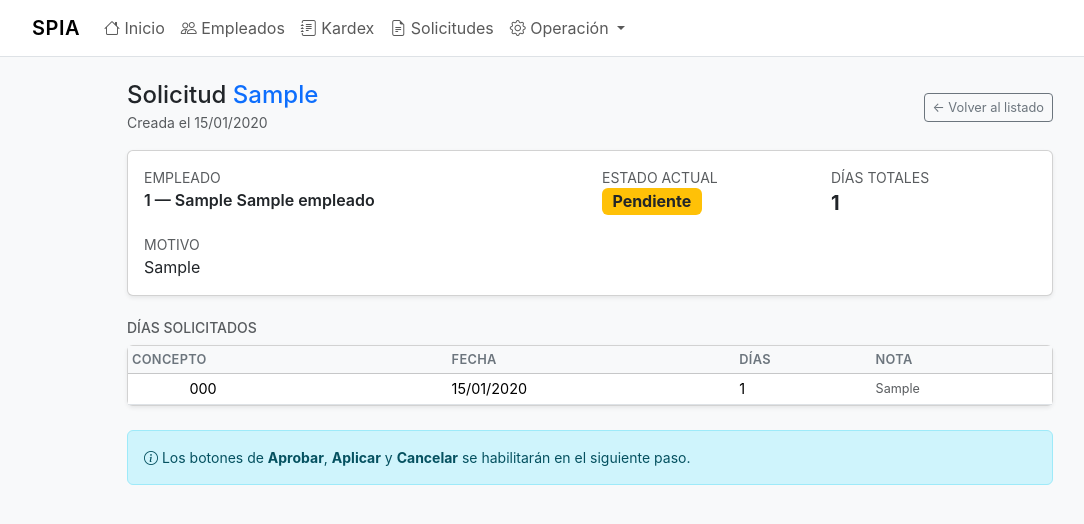
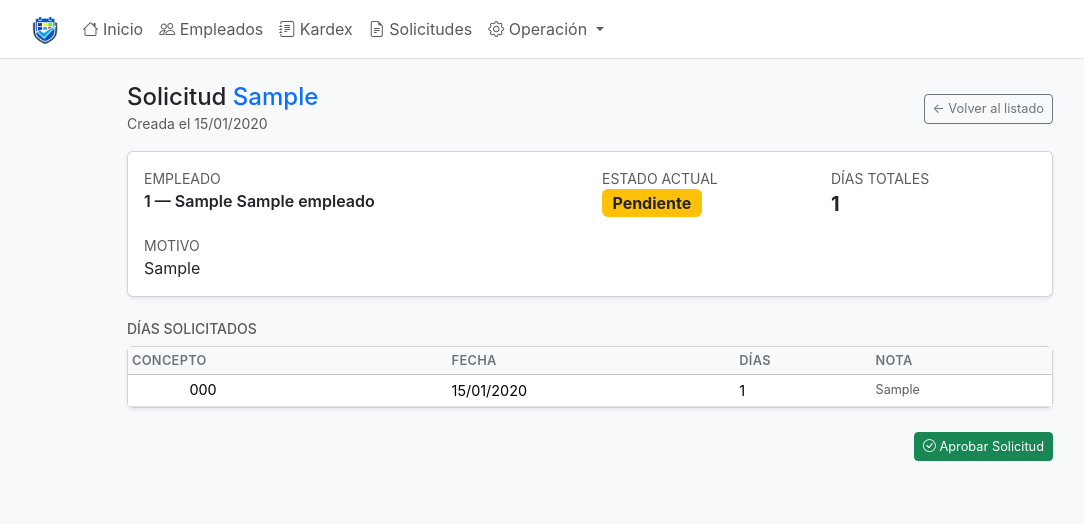
Before and after one commit to CharlyLopezH/spia, a Django app: page /spia/solicitudes/1/ in a window 1280 px wide. Shown: the top 524 px of the page, without its empty margins (50-1134 px from the left). Run offline with Django 5.2, Linux system fonts and the light colour scheme; tables that the repository leaves empty hold one stand-in row (values such as "Sample post").

Commit message:
SPIA: módulo de solicitudes completo, 100 empleados de prueba y ajustes de UI

```diff
--- a/empleados/templates/empleados/base.html
+++ b/empleados/templates/empleados/base.html
@@ -4,7 +4,7 @@
 <head>
     <meta charset="UTF-8">
     <meta name="viewport" content="width=device-width, initial-scale=1">
-    <title>{% block title %}SEPIA{% endblock %}</title>
+    <title>{% block title %}SPIA{% endblock %}</title>
     <link href="https://cdn.jsdelivr.net/npm/bootstrap@5.3.2/dist/css/bootstrap.min.css" rel="stylesheet">
     <link rel="stylesheet" href="{% static 'css/custom.css' %}">
 
@@ -20,7 +20,7 @@
     <div class="container">
         {# Logo / Inicio #}
         <a class="navbar-brand fw-semibold" href="{% url 'dashboard:inicio' %}">
-            SPIA
+            <img src="{% static 'img/logo.png' %}" alt="SPIA" height="30">
         </a>
 
         {# Botón de hamburguesa en móvil #}
--- a/empleados/templates/empleados/lista.html
+++ b/empleados/templates/empleados/lista.html
@@ -58,8 +58,6 @@
                 <th>Foto</th>
                 <th>Nombre</th>
                 <th>CURP</th>
-                <th>Adscripción</th>
-                <th>Puesto</th>
                 <th>Acciones</th>
             </tr>
         </thead>
@@ -78,8 +76,6 @@
                 </td>
                 <td>{{ emp.nombre_completo }}</td>
                 <td>{{ emp.CURP|default:"—" }}</td>
-                <td>{{ emp.fk_adscripcion|default:"—" }}</td>
-                <td>{{ emp.fk_puesto|default:"—" }}</td>
                 <td class="text-end">
                 <a href="{% url 'movimientos:kardex' emp.id %}" class="btn btn-sm btn-outline-secondary" title="Ver kardex">
                     Kardex
@@ -90,7 +86,7 @@
             </tr>
             {% empty %}
             <tr>
-                <td colspan="6" class="text-center text-muted py-4">
+                <td colspan="4" class="text-center text-muted py-4">
                     No se encontraron registros en la lista de  empleados.
                 </td>
             </tr>
--- a/empleados/views.py
+++ b/empleados/views.py
@@ -1,5 +1,5 @@
 from django.contrib import messages
-from django.shortcuts import redirect, render
+from django.shortcuts import render, redirect, get_object_or_404
 from django.core.paginator import Paginator
 from django.db.models import Q
 from .models import Empleado
--- a/solicitudes/forms.py
+++ b/solicitudes/forms.py
@@ -47,7 +47,6 @@ class SolicitudDetalleForm(forms.ModelForm):
         # Solo validamos fin de semana a nivel de fila
         if fecha and fecha.weekday() in (5, 6):
             self.add_error('fecha', 'No se permiten sábados ni domingos.')
-
         return cleaned_data
 
 class BaseSolicitudDetalleFormSet(BaseInlineFormSet):
--- a/solicitudes/templates/solicitudes/detalle.html
+++ b/solicitudes/templates/solicitudes/detalle.html
@@ -90,12 +90,39 @@
 
         {# --- Área de Botones de Acción (Fase D) --- #}
         <div class="d-flex gap-2 justify-content-end">
-            {# Aquí irán los formularios de POST para Aprobar, Aplicar y Cancelar #}
-            <div class="alert alert-info w-100 mb-0 small">
-                <i class="bi bi-info-circle"></i> Los botones de <strong>Aprobar</strong>, <strong>Aplicar</strong> y <strong>Cancelar</strong> se habilitarán en el siguiente paso.
-            </div>
+
+            {% if solicitud.estado == 'pendiente' %}
+                <form method="post" action="{% url 'solicitudes:aprobar' solicitud.pk %}">
+                    {% csrf_token %}
+                    <button type="submit" class="btn btn-success btn-sm">
+                        <i class="bi bi-check-circle"></i> Aprobar Solicitud
+                    </button>
+                </form>
+
+            {% elif solicitud.estado == 'aprobada' %}
+                <form method="post" action="{% url 'solicitudes:aplicar' solicitud.pk %}">
+                    {% csrf_token %}
+                    <button type="submit" class="btn btn-primary btn-sm">
+                        <i class="bi bi-arrow-down-circle"></i> Aplicar al Kardex
+                    </button>
+                </form>
+
+            {% elif solicitud.estado == 'aplicada' %}
+                <form method="post" action="{% url 'solicitudes:cancelar' solicitud.pk %}">
+                    {% csrf_token %}
+                    <button type="submit" class="btn btn-outline-danger btn-sm"
+                            onclick="return confirm('¿Estás seguro de cancelar esta solicitud? Los días se devolverán al kardex del empleado.');">
+                        <i class="bi bi-x-circle"></i> Cancelar y devolver días
+                    </button>
+                </form>
+
+            {% elif solicitud.estado == 'cancelada' %}
+                <div class="text-muted small">
+                    Esta solicitud fue cancelada. Los días ya fueron devueltos al kardex.
+                </div>
+            {% endif %}
+
         </div>
-
     </div>
 </div>
 {% endblock %}
--- a/solicitudes/urls.py
+++ b/solicitudes/urls.py
@@ -8,4 +8,9 @@ urlpatterns = [
     path('', views.lista_solicitudes, name='lista'),
     path('crear/', views.crear_solicitud, name='crear'),
     path('<int:pk>/', views.detalle_solicitud, name='detalle'),
+
+    # Nuevas rutas de acción
+    path('<int:pk>/aprobar/', views.aprobar_solicitud, name='aprobar'),
+    path('<int:pk>/aplicar/', views.aplicar_solicitud, name='aplicar'),
+    path('<int:pk>/cancelar/', views.cancelar_solicitud, name='cancelar'),
 ]
--- a/solicitudes/views.py
+++ b/solicitudes/views.py
@@ -1,6 +1,11 @@
 from django.shortcuts import render, redirect, get_object_or_404
 from django.contrib import messages
 from django.utils import timezone
+from django.db import transaction
+from django.urls import reverse
+
+from movimientos.models import MovimientoDia
+from movimientos.services import saldo_actual
 
 from .models import Solicitud
 from .forms import SolicitudForm, SolicitudDetalleFormSet
@@ -51,3 +56,112 @@ def detalle_solicitud(request, pk):
     return render(request, 'solicitudes/detalle.html', {
         'solicitud': solicitud,
     })
+
+@transaction.atomic
+def aprobar_solicitud(request, pk):
+    """
+    Cambia el estado de la solicitud a 'aprobada'.
+    Solo acepta peticiones POST por seguridad.
+    """
+    solicitud = get_object_or_404(Solicitud, pk=pk)
+
+    if request.method == 'POST':
+        if solicitud.estado == 'pendiente':
+            solicitud.estado = 'aprobada'
+            # Aquí podríamos registrar quién lo aprobó si tuviéramos login
+            solicitud.aprobado_por = 'RH (Admin)'
+            solicitud.fecha_aprobacion = timezone.now()
+            solicitud.save()
+            messages.success(request, f'La solicitud {solicitud.folio} ha sido aprobada.')
+        else:
+            messages.error(request, 'Esta solicitud no se puede aprobar en su estado actual.')
+
+    return redirect('solicitudes:detalle', pk=solicitud.pk)
+
+
+@transaction.atomic
+def aplicar_solicitud(request, pk):
+    """
+    Aplica la solicitud: descuenta los días del kardex generando movimientos de consumo.
+    """
+    solicitud = get_object_or_404(Solicitud, pk=pk)
+
+    if request.method == 'POST':
+        if solicitud.estado != 'aprobada':
+            messages.error(request, 'Solo se pueden aplicar solicitudes aprobadas.')
+            return redirect('solicitudes:detalle', pk=solicitud.pk)
+
+        # 1. Validar que haya saldo suficiente para TODOS los detalles antes de aplicar
+        # Agrupamos los días requeridos por concepto para validar de forma consolidada
+        dias_requeridos = {}
+        for det in solicitud.detalles.all():
+            dias_requeridos[det.fk_concepto] = dias_requeridos.get(det.fk_concepto, 0) + det.dias
+
+        errores = []
+        for concepto, total_dias in dias_requeridos.items():
+            saldo = saldo_actual(solicitud.fk_empleado.id, concepto.id, solicitud.fecha_solicitud.year)
+            if saldo < total_dias:
+                errores.append(f"Saldo insuficiente de {concepto.clave}: disponible {saldo}, solicitado {total_dias}.")
+
+        if errores:
+            # Si hay errores, abortamos la transacción y avisamos
+            for error in errores:
+                messages.error(request, error)
+            return redirect('solicitudes:detalle', pk=solicitud.pk)
+
+        # 2. Si todo está bien, generamos los movimientos en el Kardex
+        for det in solicitud.detalles.all():
+            MovimientoDia.objects.create(
+                fk_empleado=solicitud.fk_empleado,
+                fk_concepto=det.fk_concepto,
+                periodo=det.fecha.year,
+                fecha=det.fecha,
+                tipo_movimiento='consumo',
+                dias=-det.dias, # Negativo porque es una salida
+                descripcion=f"Solicitud {solicitud.folio}",
+                creado_por=solicitud.aprobado_por or 'RH'
+            )
+
+        # 3. Cambiamos el estado de la solicitud
+        solicitud.estado = 'aplicada'
+        solicitud.aplicado_por = 'RH (Admin)'
+        solicitud.fecha_aplicacion = timezone.now()
+        solicitud.save()
+
+        messages.success(request, f'La solicitud {solicitud.folio} se ha aplicado al kardex correctamente.')
+
+    return redirect('solicitudes:detalle', pk=solicitud.pk)
+
+
+@transaction.atomic
+def cancelar_solicitud(request, pk):
+    """
+    Cancela una solicitud aplicada y devuelve los días al kardex.
+    """
+    solicitud = get_object_or_404(Solicitud, pk=pk)
+
+    if request.method == 'POST':
+        if solicitud.estado != 'aplicada':
+            messages.error(request, 'Solo se pueden cancelar solicitudes que ya fueron aplicadas.')
+            return redirect('solicitudes:detalle', pk=solicitud.pk)
+
+        # 1. Devolver los días (generar movimientos de cancelación)
+        for det in solicitud.detalles.all():
+            MovimientoDia.objects.create(
+                fk_empleado=solicitud.fk_empleado,
+                fk_concepto=det.fk_concepto,
+                periodo=det.fecha.year,
+                fecha=det.fecha,
+                tipo_movimiento='cancelacion',
+                dias=det.dias, # Positivo porque devolvemos el día
+                descripcion=f"Cancelación de solicitud {solicitud.folio}",
+                creado_por='RH (Admin)'
+            )
+
+        # 2. Cambiar estado
+        solicitud.estado = 'cancelada'
+        solicitud.save()
+
+        messages.success(request, f'La solicitud {solicitud.folio} ha sido cancelada y los días devueltos al kardex.')
+
+    return redirect('solicitudes:detalle', pk=solicitud.pk)
```
Also changed, not shown: media/fotos/Luismi.webp (added), media/fotos/Patrick.jpeg (added), static/css/custom.css (renamed from spia/static/css/custom.css), static/img/logo.png (added).
